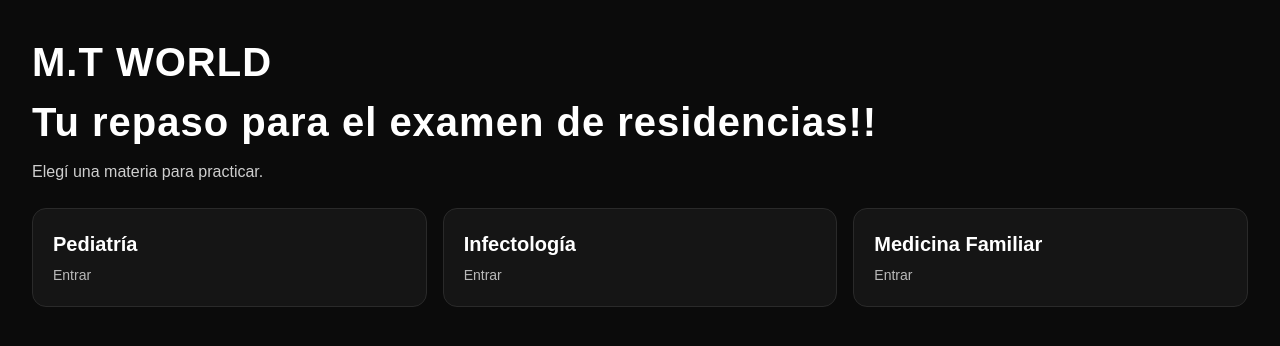
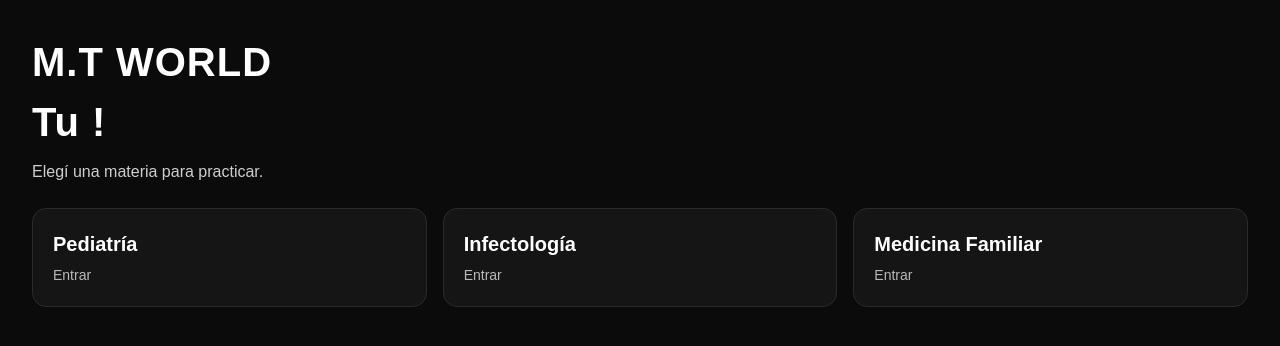
Before and after one commit to turriaki/mtworld, a Next.js app: page / in a window 1280 px wide. Shown: the top 346 px of the page. Built offline with nearby package versions, Linux system fonts and the light colour scheme.

Commit message:
actualizo versión con csv de pediatría

```diff
--- a/app/page.jsx
+++ b/app/page.jsx
@@ -11,7 +11,7 @@ export default function Home() {
   return (
     <div style={{ minHeight: "100vh", background: "#0b0b0b", color: "white", padding: 32 }}>
       <h1 style={{ fontSize: 40, fontWeight: 800, letterSpacing: 1 }}>M.T WORLD</h1>
-      <h5 style={{ fontSize: 40, fontWeight: 800, letterSpacing: 1 }}>Tu repaso para el examen de residencias!!</h5>
+      <h5 style={{ fontSize: 40, fontWeight: 800, letterSpacing: 1 }}>Tu !</h5>
 
       <p style={{ opacity: 0.8, marginTop: 8 }}>Elegí una materia para practicar.</p>
 
```
